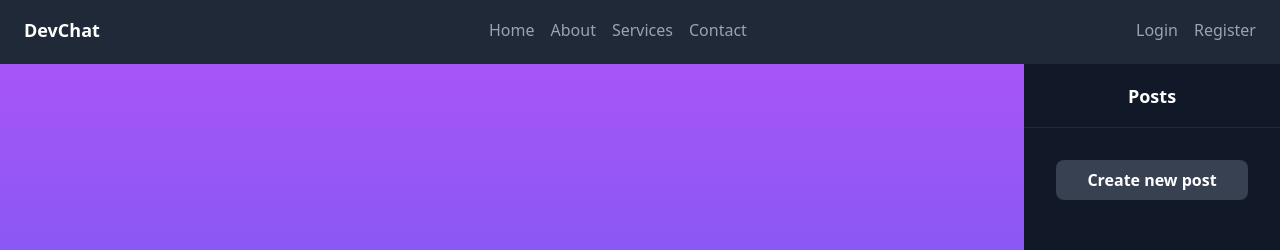
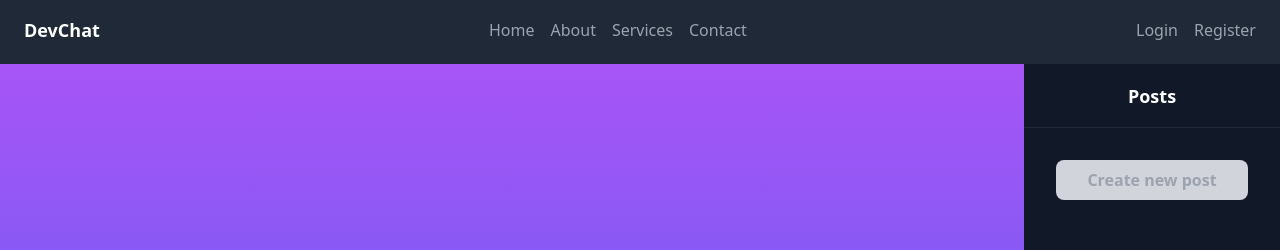
Before and after one commit to Lubenee/DeveloperChat, a React (Vite) app in the folder web-client/: page / in a window 1280 px wide. Shown: the top 250 px of the page. Built offline with nearby package versions, Linux system fonts and the light colour scheme; no server answers.

Commit message:
Disable create post button when the user isn't logged in.

```diff
--- a/web-client/src/Components/Posts/RightSidebar.tsx
+++ b/web-client/src/Components/Posts/RightSidebar.tsx
@@ -7,6 +7,7 @@ import { usePosts } from "../../Hooks/usePosts";
 import CustomError from "../Core/CustomError";
 import FilterSection from "./Filters/FilterSection";
 import { city } from "../../types/shared-types";
+import useValidUser from "../../Hooks/useValidUser";
 
 interface Props {
   availableCities: city[];
@@ -19,6 +20,7 @@ const RightSidebar = ({ ...props }: Props) => {
   const [disableSubmit, setDisableSubmit] = useState(true);
   const [newPost, setNewPost] = useState<PostCreateDto | null>(null);
   const [error, setError] = useState<string | null>(null);
+  const { isUserLoggedIn } = useValidUser();
   const { createPost } = usePosts();
 
   useEffect(() => {
@@ -47,7 +49,9 @@ const RightSidebar = ({ ...props }: Props) => {
         <br />
       </div>
       <div className="flex justify-centera mb-2 flex-col p-8">
-        <PrimaryButton onClick={() => setCreatePostModal(true)}>
+        <PrimaryButton
+          onClick={() => setCreatePostModal(true)}
+          disabled={!isUserLoggedIn}>
           Create new post
         </PrimaryButton>
         {error && (
```
